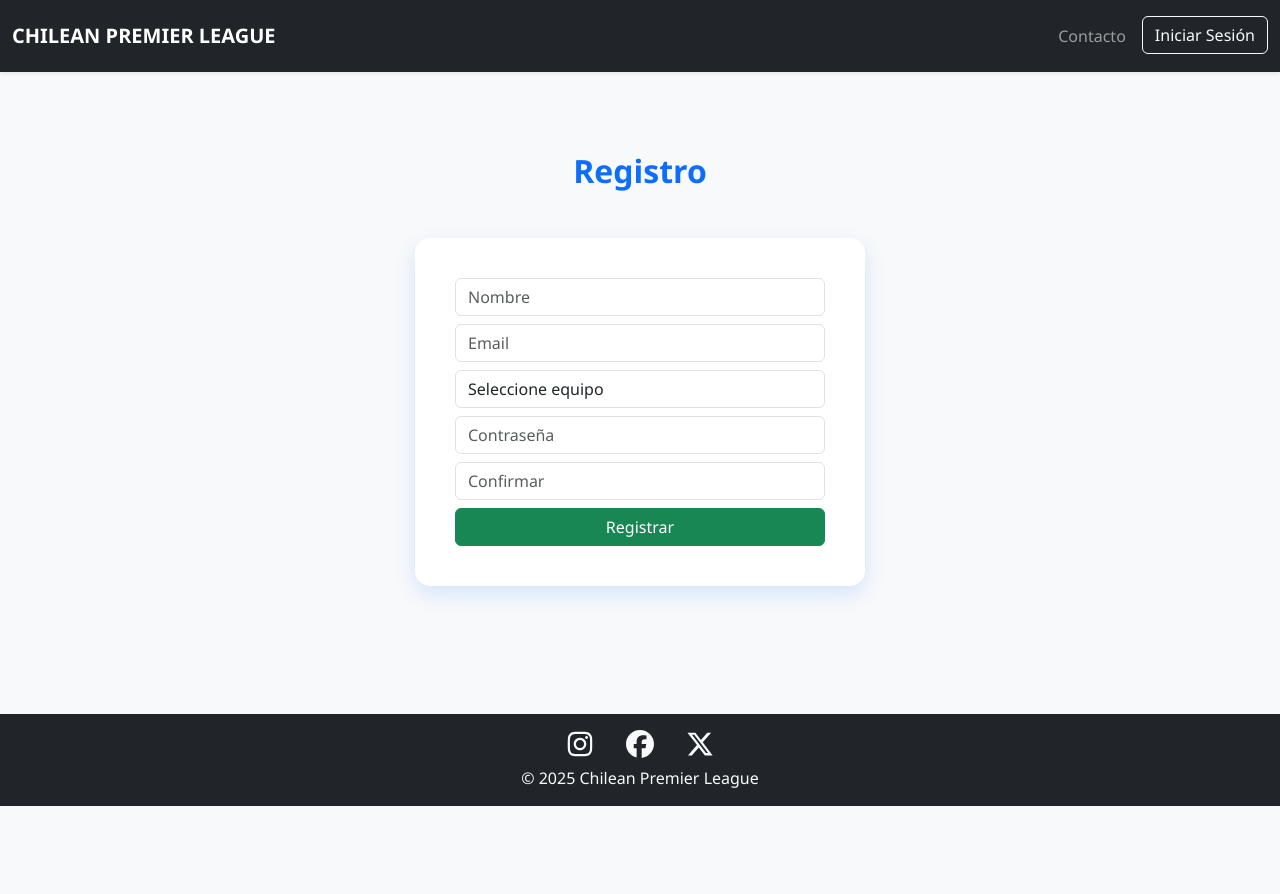
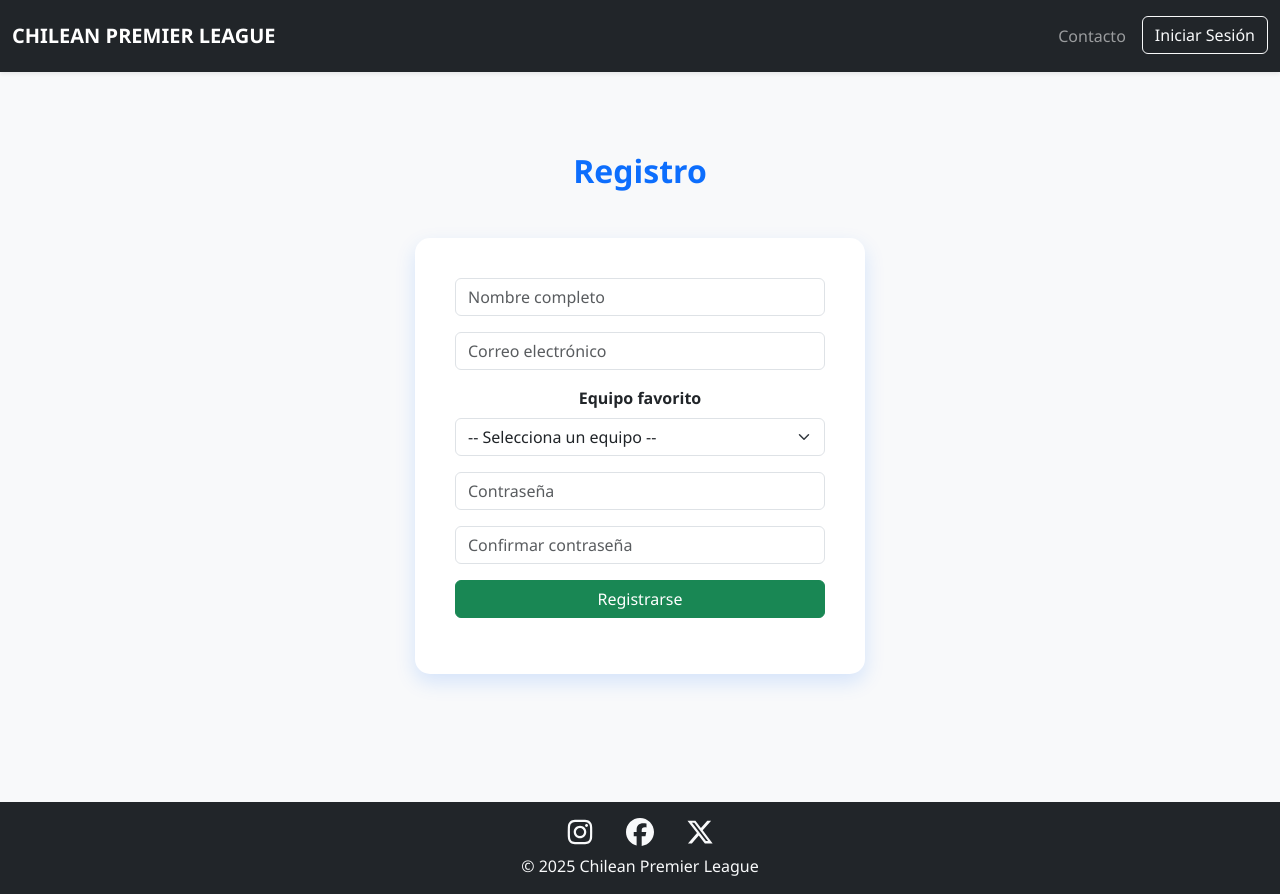
Before and after one commit to elvruno/ChileanPremierLeague, a React (Vite) app: page /registro in a window 1280 px wide. Before the commit the page ends 806 px from the top, so only its background shows below. Built offline with nearby package versions, Linux system fonts and the light colour scheme.

Commit message:
Vuelta al funcionamiento unico del fronted y arreglo para uso en telefono

```diff
--- a/src/contexts/AuthContext.jsx
+++ b/src/contexts/AuthContext.jsx
@@ -2,22 +2,110 @@ import { createContext, useState, useEffect, useContext } from "react";
 
 const AuthContext = createContext();
 
-export const useAuth = () => useContext(AuthContext);
+export const useAuth = () => {
+  const context = useContext(AuthContext);
+  if (!context) {
+    throw new Error("useAuth debe usarse dentro de AuthProvider");
+  }
+  return context;
+};
 
 export const AuthProvider = ({ children }) => {
   const [usuario, setUsuario] = useState(null);
+  const [usuarios, setUsuarios] = useState([]);
 
   useEffect(() => {
-    const storedUsuario = sessionStorage.getItem("usuario");
-    if (storedUsuario) setUsuario(JSON.parse(storedUsuario));
+    try {
+      const storedUsuario = sessionStorage.getItem("usuario");
+      const storedUsuarios = JSON.parse(localStorage.getItem("usuarios") || "[]");
+
+      if (storedUsuario) {
+        setUsuario(JSON.parse(storedUsuario));
+      }
+      setUsuarios(storedUsuarios);
+    } catch (error) {
+      console.error("Error cargando datos de almacenamiento:", error);
+      sessionStorage.clear();
+      localStorage.clear();
+    }
   }, []);
+  const login = async ({ email, password }) => {
+    try {
+      const response = await fetch("https://demo3526643.mockable.io/usuarios");
+      const usuariosMock = await response.json();
+
+      const userMock = usuariosMock.find(
+        (u) => u.email === email && u.password === password
+      );
+
+      if (userMock) {
+        const userData = { ...userMock, rol: "usuario" };
+        setUsuario(userData);
+        sessionStorage.setItem("usuario", JSON.stringify(userData));
+        return { success: true, source: "mockable" };
+      }
+      const userLocal = usuarios.find(
+        (u) => u.email === email && u.password === password
+      );
+
+      if (userLocal) {
+        const userData = { ...userLocal, rol: "usuario" };
+        setUsuario(userData);
+        sessionStorage.setItem("usuario", JSON.stringify(userData));
+        return { success: true, source: "local" };
+      }
+
+      return { success: false, message: "Correo o contraseña incorrectos" };
+    } catch (error) {
+      console.error("Error al conectar con Mockable.io:", error);
+      return { success: false, message: "Error de conexión con el servidor" };
+    }
+  };
+
+  const register = (nuevoUsuario) => {
+    const emailExists = usuarios.some((u) => u.email === nuevoUsuario.email);
+
+    if (emailExists) {
+      return { success: false, message: "El correo ya está registrado." };
+    }
+
+    const userWithRole = { ...nuevoUsuario, rol: "usuario" };
+    const updatedUsuarios = [...usuarios, userWithRole];
+    setUsuarios(updatedUsuarios);
+    localStorage.setItem("usuarios", JSON.stringify(updatedUsuarios));
+    return { success: true };
+  };
 
   const logout = (mostrarMensaje = null, setMensaje = null) => {
     setUsuario(null);
     sessionStorage.removeItem("usuario");
+
     if (mostrarMensaje && setMensaje) {
       mostrarMensaje(setMensaje, "Sesión cerrada con éxito", "success");
     }
+  };
+
+  const isLoggedIn = !!usuario;
+
+  const validarEmail = (email) => /^[^\s@]+@[^\s@]+\.[^\s@]+$/.test(email);
+
+  const validarPassword = (password) =>
+    password.length >= 6 && /[A-Za-z]/.test(password) && /\d/.test(password);
+
+  const validarRegistro = (data) => {
+    if (!data.nombre || !data.email || !data.equipo || !data.password || !data.passwordConf) {
+      return "Por favor, completa todos los campos.";
+    }
+    if (!validarEmail(data.email)) {
+      return "Correo electrónico inválido.";
+    }
+    if (data.password !== data.passwordConf) {
+      return "Las contraseñas no coinciden.";
+    }
+    if (!validarPassword(data.password)) {
+      return "La contraseña debe tener al menos 6 caracteres y contener letras y números.";
+    }
+    return null;
   };
 
   const mostrarMensaje = (setMensaje, texto, tipo = "danger") => {
@@ -32,9 +120,15 @@ export const AuthProvider = ({ children }) => {
     <AuthContext.Provider
       value={{
         usuario,
+        usuarios,
+        login,
+        register,
         logout,
+        isLoggedIn,
+        validarEmail,
+        validarPassword,
+        validarRegistro,
         mostrarMensaje,
-        isLoggedIn: !!usuario,
       }}
     >
       {children}
--- a/src/pages/AdminPanel.jsx
+++ b/src/pages/AdminPanel.jsx
@@ -91,6 +91,7 @@ const AdminPanel = () => {
       <h1 className="text-center mb-7">Panel de Administración</h1>
       <section className="mb-5">
         <h3>Equipos</h3>
+        <div className="table-responsive">
         <table className="table table-bordered text-center">
           <thead className="table-dark">
             <tr>
@@ -143,6 +144,7 @@ const AdminPanel = () => {
             ))}
           </tbody>
         </table>
+        </div>
 
         <button
           className="btn btn-success"
@@ -155,6 +157,7 @@ const AdminPanel = () => {
       </section>
       <section>
         <h3>Partidos</h3>
+        <div className="table-responsive">
         <table className="table table-bordered text-center">
           <thead className="table-dark">
             <tr>
@@ -200,6 +203,7 @@ const AdminPanel = () => {
             ))}
           </tbody>
         </table>
+        </div>
 
         <button
           className="btn btn-success"
--- a/src/pages/Login.jsx
+++ b/src/pages/Login.jsx
@@ -1,82 +1,108 @@
 import { useState } from "react";
 import { useNavigate, Link } from "react-router-dom";
-import { API_URL } from "../api";
+import { useAuth } from "../contexts/AuthContext";
 
 export default function Login() {
+  const { mostrarMensaje } = useAuth();
   const [email, setEmail] = useState("");
   const [password, setPassword] = useState("");
   const [mensaje, setMensaje] = useState(null);
+
   const navigate = useNavigate();
 
   const handleSubmit = async (e) => {
     e.preventDefault();
 
-    try {
-      const res = await fetch(`${API_URL}/api/v1/auth/login`, {
-        method: "POST",
-        headers: { "Content-Type": "application/json" },
-        body: JSON.stringify({ email, password }),
-      });
+    const usuariosLocal = JSON.parse(localStorage.getItem("usuarios")) || [];
+    const usuarioLocal = usuariosLocal.find(
+      (u) => u.email === email && u.password === password
+    );
 
-      if (res.ok) {
-        const data = await res.json();
-        sessionStorage.setItem("token", data.token);
-        sessionStorage.setItem("usuario", JSON.stringify(data.usuario));
-
-        setMensaje("Login exitoso");
-        setTimeout(() => navigate("/tabla"), 1000);
+    if (usuarioLocal) {
+      sessionStorage.setItem("usuario", JSON.stringify(usuarioLocal));
+      mostrarMensaje(setMensaje, "Inicio de sesión exitoso", "success");
+      setTimeout(() => {
+        if (usuarioLocal.email === "admin@test.com") {
+          navigate("/admin");
+        } else {
+          navigate("/tabla");
+        }
+        window.location.reload();
+      }, 1500);
       return;
-      }
-    } catch (err) {
-      console.error("Backend no responde");
     }
 
     try {
-      const res = await fetch("https://demo3526643.mockable.io/usuarios");
-      const usuarios = await res.json();
-      const user = usuarios.find(
+      const res = await fetch("http://demo3526643.mockable.io/usuarios");
+      if (!res.ok) throw new Error("Error en el servidor remoto");
+
+      const usuariosMock = await res.json();
+      const usuarioMock = usuariosMock.find(
         (u) => u.email === email && u.password === password
       );
 
-      if (user) {
-        sessionStorage.setItem("usuario", JSON.stringify(user));
-        setMensaje("Login admin (mockable)");
-        setTimeout(() => navigate("/admin"), 1000);
-        return;
+      if (usuarioMock) {
+        sessionStorage.setItem("usuario", JSON.stringify(usuarioMock));
+        mostrarMensaje(setMensaje, "Inicio de sesión exitoso", "success");
+        setTimeout(() => {
+          if (usuarioMock.email === "admin@test.com") {
+            navigate("/admin");
+          } else {
+            navigate("/tabla");
           }
-    } catch (err) {
-      console.error("Mockable falló");
+          window.location.reload();
+        }, 1500);
+      } else {
+        mostrarMensaje(setMensaje, "Correo o contraseña incorrectos", "danger");
       }
-
-    setMensaje("Credenciales inválidas ");
+    } catch (error) {
+      console.error("Error al conectar con Mockable:", error);
+      mostrarMensaje(setMensaje, "Error al conectar con el servidor.", "danger");
+    }
   };
 
   return (
     <div className="container mt-5">
-      <h2 className="text-center">Login</h2>
-
-      <form onSubmit={handleSubmit}>
+      <h2 className="text-center mb-4">Inicio de sesión</h2>
+      <form onSubmit={handleSubmit} className="mx-auto" style={{ maxWidth: "550px" }}>
+        <div className="mb-4">
           <input
-          className="form-control mb-3"
             type="email"
-          placeholder="Email"
+            placeholder="Correo electrónico"
+            className="form-control"
             value={email}
             onChange={(e) => setEmail(e.target.value)}
+            required
           />
+        </div>
+        <div className="mb-4">
           <input
-          className="form-control mb-3"
             type="password"
             placeholder="Contraseña"
+            className="form-control"
             value={password}
             onChange={(e) => setPassword(e.target.value)}
+            required
           />
-        <button className="btn btn-primary w-100">Entrar</button>
+        </div>
+        <button type="submit" className="btn btn-primary w-100">
+          Iniciar sesión
+        </button>
+        <div className="d-grid gap-2 mt-4">
+          <button
+            type="button"
+            className="btn-invitado"
+            onClick={() => navigate("/tabla")}
+          >
+            Entrar como Invitado
+          </button>
+        </div>
       </form>
 
-      {mensaje && <div className="alert alert-info mt-3">{mensaje}</div>}
+      <div className="mt-3">{mensaje}</div>
 
       <p className="mt-3 text-center">
-        ¿No tienes cuenta? <Link to="/registro">Regístrate</Link>
+        ¿No tienes cuenta? <Link to="/registro">Regístrate aquí</Link>
       </p>
     </div>
   );
--- a/src/pages/Registro.jsx
+++ b/src/pages/Registro.jsx
@@ -1,6 +1,5 @@
 import React, { useState } from "react";
 import { useNavigate } from "react-router-dom";
-import { API_URL } from "../api";
 
 function Registro() {
   const [nombre, setNombre] = useState("");
@@ -9,6 +8,7 @@ function Registro() {
   const [password, setPassword] = useState("");
   const [passwordConf, setPasswordConf] = useState("");
   const [mensaje, setMensaje] = useState(null);
+
   const navigate = useNavigate();
 
   const equipos = [
@@ -30,11 +30,11 @@ function Registro() {
     { nombre: "Deportes Limache", archivo: "limache.png" },
   ];
 
-  const handleSubmit = async (e) => {
+  const handleSubmit = (e) => {
     e.preventDefault();
 
     if (!nombre || !correo || !equipo || !password || !passwordConf) {
-      setMensaje("Completa todos los campos.");
+      setMensaje("Por favor, completa todos los campos.");
       return;
     }
     if (password !== passwordConf) {
@@ -42,54 +42,92 @@ function Registro() {
       return;
     }
 
-    const nuevoUsuario = {
-      nombre,
-      email: correo,
-      equipoFavorito: equipo,
-      password,
-    };
+    const nuevoUsuario = { nombre, email: correo, equipo, password };
 
     try {
-      const res = await fetch(`${API_URL}/api/v1/auth/register`, {
-        method: "POST",
-        headers: { "Content-Type": "application/json" },
-        body: JSON.stringify(nuevoUsuario),
-      });
+      const usuariosGuardados =
+        JSON.parse(localStorage.getItem("usuarios")) || [];
+      usuariosGuardados.push(nuevoUsuario);
+      localStorage.setItem("usuarios", JSON.stringify(usuariosGuardados));
 
-      if (!res.ok) throw new Error("Error backend");
+      setMensaje("¡Registro exitoso! Ahora puedes iniciar sesión.");
 
-      setMensaje("Registro exitoso");
-      setTimeout(() => navigate("/"), 1500);
+      if (process.env.NODE_ENV === "test") {
+        navigate("/");
+      } else {
+        setTimeout(() => navigate("/"), 2000);
+      }
     } catch (error) {
-      console.error(error);
-      setMensaje("Error al registrar en el servidor.");
+      console.error("Error en registro:", error);
+      setMensaje("Error interno al registrar el usuario.");
     }
   };
 
   return (
-    <main className="container py-5">
-      <h2 className="text-center">Registro</h2>
-      <form onSubmit={handleSubmit}>
-        <input className="form-control mb-2" placeholder="Nombre"
-          value={nombre} onChange={(e) => setNombre(e.target.value)} />
-        <input className="form-control mb-2" placeholder="Email"
-          value={correo} onChange={(e) => setCorreo(e.target.value)} />
-        <select className="form-control mb-2"
-          value={equipo} onChange={(e) => setEquipo(e.target.value)}>
-          <option value="">Seleccione equipo</option>
-          {equipos.map(eq => (
-            <option key={eq.archivo} value={eq.archivo}>{eq.nombre}</option>
-          ))}
-        </select>
-        <input type="password" className="form-control mb-2" placeholder="Contraseña"
-          value={password} onChange={(e) => setPassword(e.target.value)} />
-        <input type="password" className="form-control mb-2" placeholder="Confirmar"
-          value={passwordConf} onChange={(e) => setPasswordConf(e.target.value)} />
-        <button className="btn btn-success w-100">Registrar</button>
-      </form>
+    <main className="container-fluid py-5">
+      <div className="row justify-content-center">
+        <div className="col-md-6">
+          <h2 className="text-center mb-4">Registro</h2>
+          <form onSubmit={handleSubmit} className="form-login">
+            <input
+              type="text"
+              placeholder="Nombre completo"
+              className="form-control mb-3"
+              value={nombre}
+              onChange={(e) => setNombre(e.target.value)}
+            />
+            <input
+              type="email"
+              placeholder="Correo electrónico"
+              className="form-control mb-3"
+              value={correo}
+              onChange={(e) => setCorreo(e.target.value)}
+            />
 
-      {mensaje && <div className="alert alert-info mt-3">{mensaje}</div>}
+            <div className="mb-3">
+              <label htmlFor="equipo" className="form-label fw-bold">
+                Equipo favorito
+              </label>
+              <select
+                id="equipo"
+                className="form-select"
+                value={equipo}
+                onChange={(e) => setEquipo(e.target.value)}
+                required
+              >
+                <option value="">-- Selecciona un equipo --</option>
+                {equipos.map((eq) => (
+                  <option key={eq.archivo} value={eq.archivo}>
+                    {eq.nombre}
+                  </option>
+                ))}
+              </select>
+            </div>
+
+            <input
+              type="password"
+              placeholder="Contraseña"
+              className="form-control mb-3"
+              value={password}
+              onChange={(e) => setPassword(e.target.value)}
+            />
+            <input
+              type="password"
+              placeholder="Confirmar contraseña"
+              className="form-control mb-3"
+              value={passwordConf}
+              onChange={(e) => setPasswordConf(e.target.value)}
+            />
+
+            <button type="submit" className="btn btn-success w-100 mb-3">
+              Registrarse
+            </button>
+          </form>
+          {mensaje && <div className="mt-3 alert alert-info">{mensaje}</div>}
+        </div>
+      </div>
     </main>
   );
 }
+
 export default Registro;
```
Also changed, not shown: src/components/NavBar.jsx (+6 -1 lines), src/css/Style.css (+46 -0 lines). Lines whose indentation alone changed are shown as unchanged.
